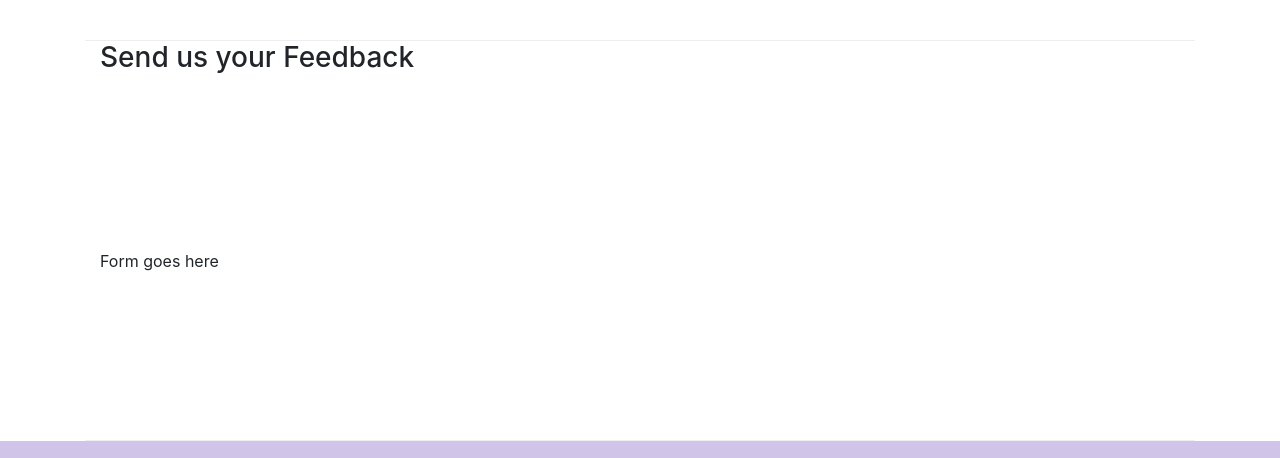
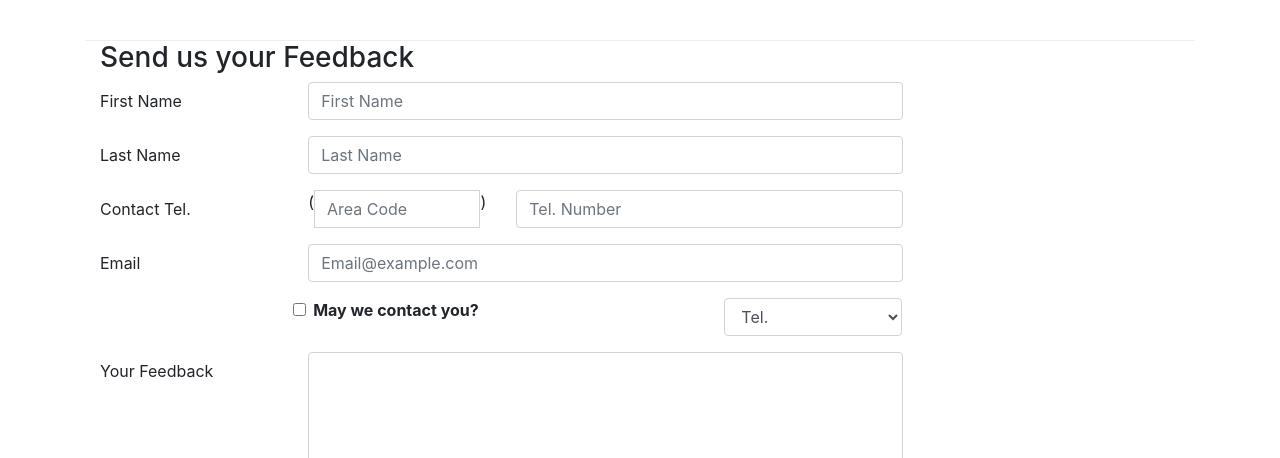
Before and after one commit to DanBrennan33/Sturdy-BootStrap, a website: page Bootstrap4/conFusion/contactus.html in a window 1280 px wide. Shown: the part 800-1258 px from the top of the page. Drawn offline with nearby package versions, Linux system fonts and the light colour scheme.

Commit message:
Added form to send feedback about con Fusion Restaurant into the contactus page.

```diff
--- a/Bootstrap4/conFusion/contactus.html
+++ b/Bootstrap4/conFusion/contactus.html
@@ -93,7 +93,64 @@
               <h3>Send us your Feedback</h3>
            </div>
             <div class="col-12 col-md-9">
-                Form goes here
+                <form>
+                  <div class="form-group row">
+                    <label for="firstname" class="col-md-3 col-form-label">First Name</label>
+                    <div class="col-md-9">
+                      <input type="text" class="form-control" id="firstname" name="firstname" placeholder="First Name">
+                    </div>
+                  </div>
+                  <div class="form-group row">
+                    <label for="lastname" class="col-md-3 col-form-label">Last Name</label>
+                    <div class="col-md-9">
+                      <input type="text" class="form-control" id="lastname" name="lastname" placeholder="Last Name">
+                    </div>
+                  </div>
+                  <div class="form-group row">
+                    <label for="telnum" class="col-md-3 col-form-label">Contact Tel.</label>
+                    <div class="col-3 col-sm-4 col-md-3">
+                      <div class="input-group">
+                        <div class="input-group-addon">(</div>
+                          <input type="tel" class="form-control" id="areacode" name="areacode" placeholder="Area Code">
+                        <div class="input-group-addon">)</div>
+                      </div>
+                    </div>
+                    <div class="col-6 col-sm-5 col-md-6">
+                      <input type="tel" class="form-control" id="telnum" name="telnum" placeholder="Tel. Number">
+                    </div>
+                  </div>
+                  <div class="form-group row">
+                    <label for="emailid" class="col-md-3 col-form-label">Email</label>
+                    <div class="col-md-9">
+                      <input type="email" class="form-control" id="emailid" name="emailid" placeholder="Email@example.com">
+                    </div>
+                  </div>
+                  <div class="form-group row">
+                    <div class="form-check col-md-5 offset-md-3">
+                      <label class="form-check-label">
+                        <input type="checkbox" class="form-check-input" name="approve" value="">
+                        <strong>May we contact you?</strong>
+                      </label>
+                    </div>
+                    <div class="col-md-3 offset-md-1">
+                      <select class="form-control">
+                        <option>Tel.</option>
+                        <option>Email</option>
+                      </select>
+                    </div>
+                  </div>
+                  <div class="form-group row">
+                    <label for="feedback" class="col-md-3 col-form-label">Your Feedback</label>
+                    <div class="col-md-9">
+                      <textarea class="form-control" id="feedback" name="feedback" rows="12"></textarea>
+                    </div>
+                  </div>
+                  <div class="form-group row">
+                    <div class="offset-md-3 col-md-9">
+                      <button type="submit" class="btn btn-primary">Send Feedback</button>
+                    </div>
+                  </div>
+                </form>
             </div>
              <div class="col-12 col-md">
             </div>
```
